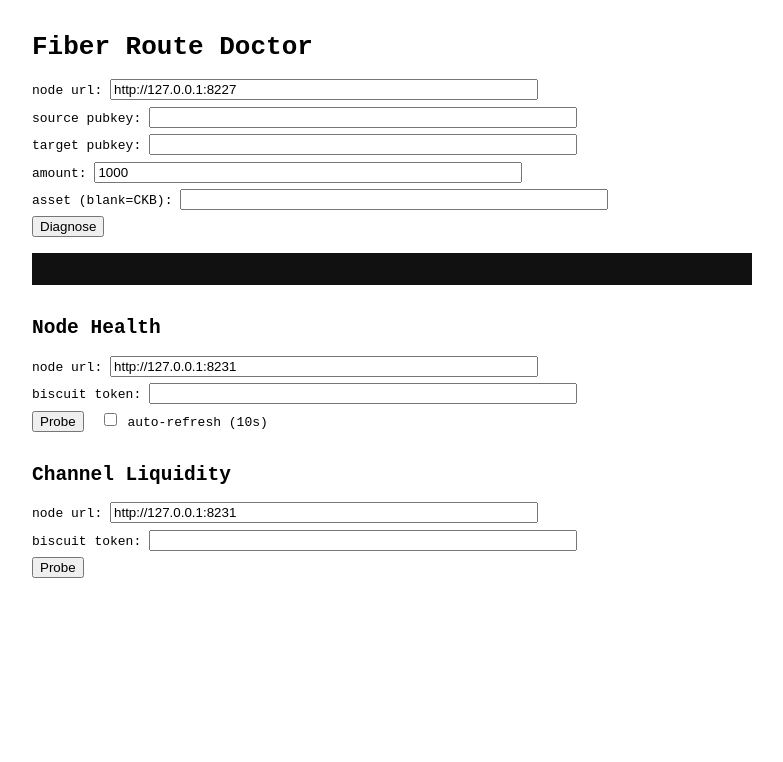
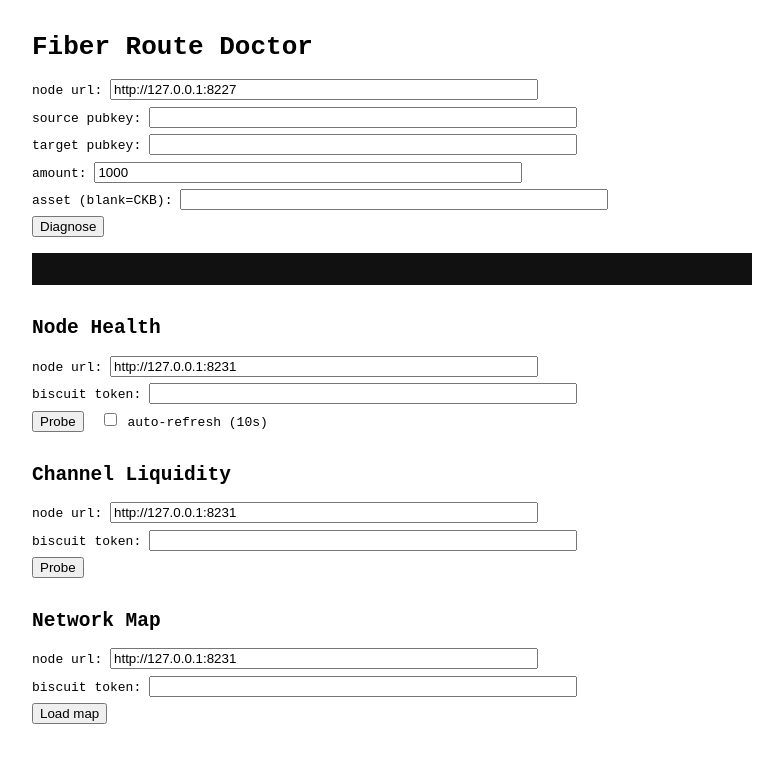
Before and after one commit to toastmanAu/fiber-route-doctor, a React (Vite) app in the folder apps/web/: page / in a window 1280 px wide. Shown: the top 762 px of the page, without its empty margins (248-1031 px from the left). Built offline with nearby package versions, Linux system fonts and the light colour scheme.

Commit message:
feat(web): interactive network map panel with pan/zoom and route overlay

```diff
--- a/apps/web/src/App.tsx
+++ b/apps/web/src/App.tsx
@@ -5,6 +5,7 @@ import { buildRouteView } from "./route-view.js";
 import { RouteGraph } from "./RouteGraph.js";
 import { HealthPanel } from "./HealthPanel.js";
 import { LiquidityPanel } from "./LiquidityPanel.js";
+import { NetworkMapPanel } from "./NetworkMapPanel.js";
 
 export function App() {
   const [url, setUrl] = useState("http://127.0.0.1:8227");
@@ -43,6 +44,7 @@ export function App() {
       <pre style={{ background: "#111", color: "#0f0", padding: "1rem", marginTop: "1rem", whiteSpace: "pre-wrap" }}>{out}</pre>
       <HealthPanel />
       <LiquidityPanel />
+      <NetworkMapPanel routeOutpoints={report?.path.map((h) => h.channelOutpoint) ?? []} />
     </main>
   );
 }
--- /dev/null
+++ b/apps/web/src/NetworkMapPanel.tsx
@@ -0,0 +1,109 @@
+import React, { useMemo, useRef, useState } from "react";
+import { HealthClient, buildNetworkMapModel, computeLayout, type NetworkMapModel, type MapNode } from "@fiber-route-doctor/core";
+import { buildNetworkMapView } from "./network-map-view.js";
+
+const W = 900, H = 620;
+
+export function NetworkMapPanel({ routeOutpoints }: { routeOutpoints: string[] }) {
+  const [url, setUrl] = useState("http://127.0.0.1:8231");
+  const [token, setToken] = useState("");
+  const [model, setModel] = useState<NetworkMapModel | null>(null);
+  const [selected, setSelected] = useState<MapNode | null>(null);
+  const [error, setError] = useState("");
+  const [busy, setBusy] = useState(false);
+  const [viewBox, setViewBox] = useState({ x: 0, y: 0, w: W, h: H });
+  const drag = useRef<{ x: number; y: number } | null>(null);
+  const runId = useRef(0);
+
+  async function load() {
+    const id = ++runId.current;
+    setBusy(true);
+    setError("");
+    try {
+      const client = new HealthClient({ url, biscuit: token || undefined });
+      const [nodes, channels] = await Promise.all([client.graphNodes(), client.graphChannels()]);
+      const ownPubkey = token ? await client.nodeInfo().then((n) => n.pubkey).catch(() => undefined) : undefined;
+      if (id !== runId.current) return;
+      setModel(buildNetworkMapModel(nodes, channels, ownPubkey));
+      setSelected(null);
+      setViewBox({ x: 0, y: 0, w: W, h: H });
+    } catch (e) {
+      if (id !== runId.current) return;
+      setModel(null);
+      setError(String(e));
+    } finally {
+      if (id === runId.current) setBusy(false);
+    }
+  }
+
+  const positions = useMemo(() => (model ? computeLayout(model, { width: W, height: H }) : null), [model]);
+  const view = useMemo(() => (model && positions ? buildNetworkMapView(model, positions, routeOutpoints) : null), [model, positions, routeOutpoints]);
+
+  function onWheel(e: React.WheelEvent) {
+    const factor = e.deltaY > 0 ? 1.2 : 1 / 1.2;
+    setViewBox((v) => {
+      const w = Math.min(W * 5, Math.max(W / 5, v.w * factor));
+      const h = (w / W) * H;
+      return { x: v.x + (v.w - w) / 2, y: v.y + (v.h - h) / 2, w, h };
+    });
+  }
+  function onPointerDown(e: React.PointerEvent) { drag.current = { x: e.clientX, y: e.clientY }; }
+  function onPointerMove(e: React.PointerEvent) {
+    if (!drag.current) return;
+    const scale = viewBox.w / W;
+    setViewBox((v) => ({ ...v, x: v.x - (e.clientX - drag.current!.x) * scale, y: v.y - (e.clientY - drag.current!.y) * scale }));
+    drag.current = { x: e.clientX, y: e.clientY };
+  }
+  function onPointerUp() { drag.current = null; }
+
+  return (
+    <section style={{ marginTop: "2rem" }}>
+      <h2>Network Map</h2>
+      <div style={{ margin: "0.4rem 0" }}>
+        <label>node url: <input value={url} onChange={(e) => setUrl(e.target.value)} style={{ width: 420 }} /></label>
+      </div>
+      <div style={{ margin: "0.4rem 0" }}>
+        <label>biscuit token: <input type="password" value={token} onChange={(e) => setToken(e.target.value)} style={{ width: 420 }} /></label>
+      </div>
+      <button onClick={load} disabled={busy}>{busy ? "loading…" : "Load map"}</button>
+      {error && <pre style={{ color: "#e74c3c" }}>{error}</pre>}
+      {model && view?.empty && <p style={{ color: "#888" }}>no gossiped topology — node may be isolated</p>}
+      {model && view && !view.empty && (
+        <div style={{ display: "flex", gap: "1rem", marginTop: "1rem" }}>
+          <svg
+            width={W} height={H} viewBox={`${viewBox.x} ${viewBox.y} ${viewBox.w} ${viewBox.h}`}
+            style={{ background: "#111", border: "1px solid #444", cursor: "grab", touchAction: "none" }}
+            onWheel={onWheel} onPointerDown={onPointerDown} onPointerMove={onPointerMove} onPointerUp={onPointerUp} onPointerLeave={onPointerUp}
+          >
+            {view.edges.map((e) => (
+              <line key={e.outpoint} x1={e.x1} y1={e.y1} x2={e.x2} y2={e.y2}
+                stroke={e.color} strokeWidth={e.width} strokeDasharray={e.dashed ? "4 3" : undefined} opacity={0.8} />
+            ))}
+            {view.nodes.map((n) => (
+              <g key={n.pubkey} onClick={() => setSelected(model.nodes.find((m) => m.pubkey === n.pubkey) ?? null)} style={{ cursor: "pointer" }}>
+                <circle cx={n.x} cy={n.y} r={n.r} fill={n.color} stroke="#fff" strokeWidth={n.isOwn ? 2 : 0.5} />
+                {n.label && <text x={n.x} y={n.y - n.r - 4} textAnchor="middle" fontSize="10" fill="#ccc">{n.label}</text>}
+              </g>
+            ))}
+          </svg>
+          <div style={{ minWidth: 260 }}>
+            <div style={{ color: "#888" }}>{model.stats.nodeCount} nodes · {model.stats.channelCount} channels</div>
+            {selected && (
+              <div style={{ border: "1px solid #444", padding: "0.6rem", margin: "0.6rem 0" }}>
+                <strong>{selected.name ?? "(unnamed)"}</strong>
+                <div style={{ fontSize: 12, wordBreak: "break-all" }}>{selected.pubkey}</div>
+                <div>{selected.degree} channel(s) · capacity {selected.totalCapacity}</div>
+              </div>
+            )}
+            <h3 style={{ marginBottom: "0.3rem" }}>Top hubs</h3>
+            <ol style={{ paddingLeft: "1.2rem", margin: 0 }}>
+              {model.hubs.map((h) => (
+                <li key={h.pubkey} style={{ fontSize: 13 }}>{h.name ?? `${h.pubkey.slice(0, 10)}…`} — {h.degree} ch, cap {h.totalCapacity}</li>
+              ))}
+            </ol>
+          </div>
+        </div>
+      )}
+    </section>
+  );
+}
```
